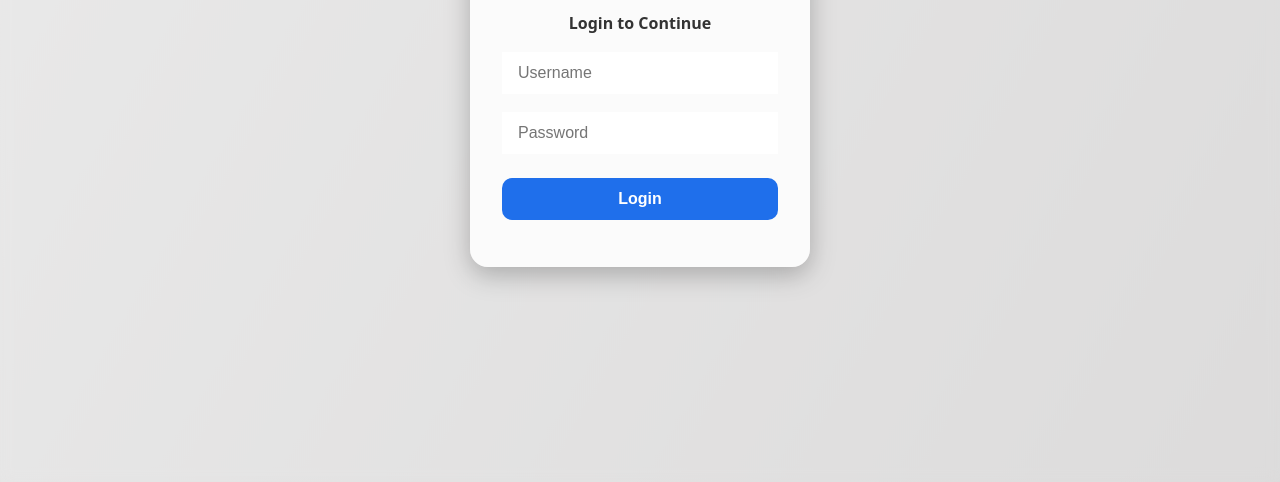
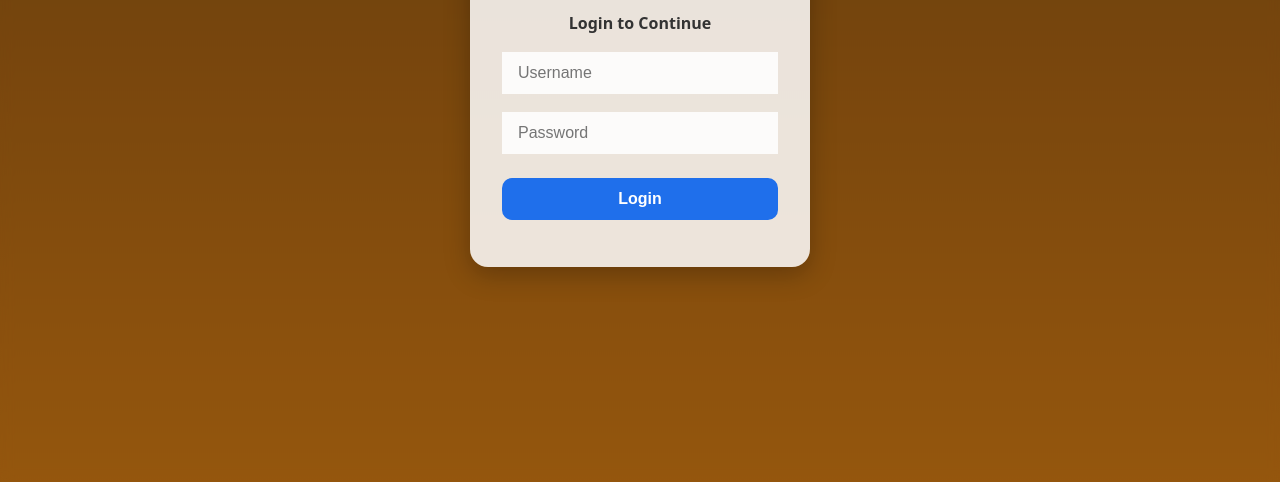
Before and after one commit to oohassets/ooh-assets-scoop, a plain HTML site: page login.html in a window 1280 px wide. Shown: the part 318-800 px from the top of the page. Drawn offline with Linux system fonts and the light colour scheme; no server answers.

Commit message:
Update styles.css

```diff
--- a/assets/css/styles.css
+++ b/assets/css/styles.css
@@ -3,7 +3,7 @@
   --max-width: 1200px;
   --brand: #1f6feb;
   --brand-hover: #0056b3;
-  --text: #444444;
+  --text: #FFFFF;
 }
 
 .logo {
@@ -55,9 +55,9 @@ body {
   justify-content: center;
   align-items: center;
 
-  background: linear-gradient(300deg,#dbdada,#ebebeb);
-  background-size: 120% 120%;
-  animation: gradient-move 12s ease infinite;
+  background: linear-gradient(0deg, #e67c00, #000000);
+  background-size: 400% 400%;
+  animation: gradient-move 30s ease infinite;
 }
 
 @keyframes gradient-move {
```
